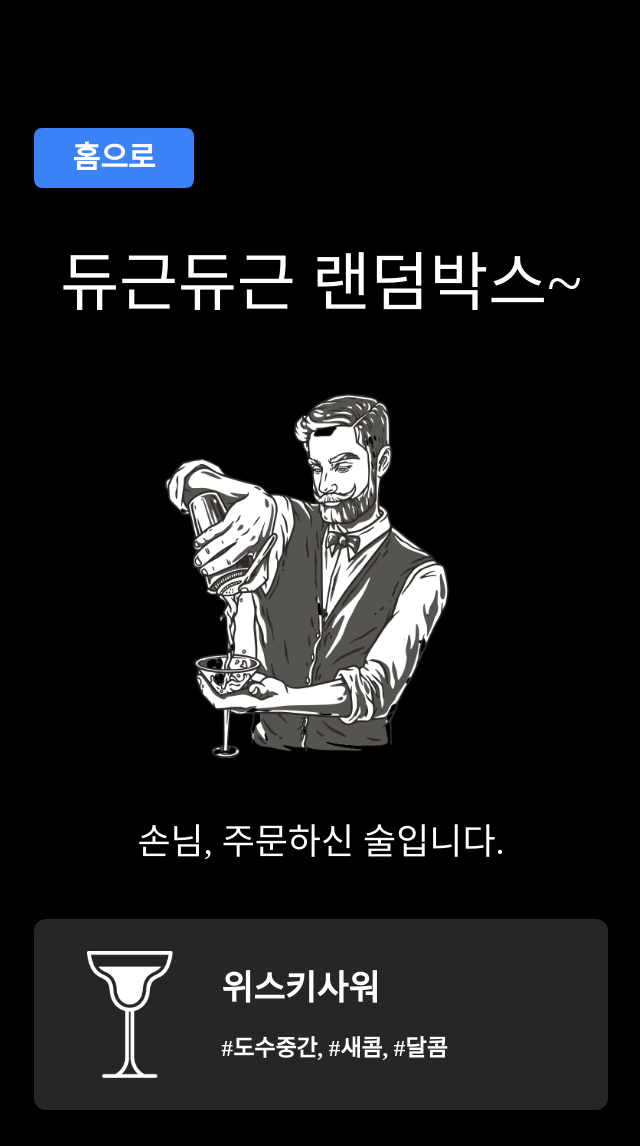
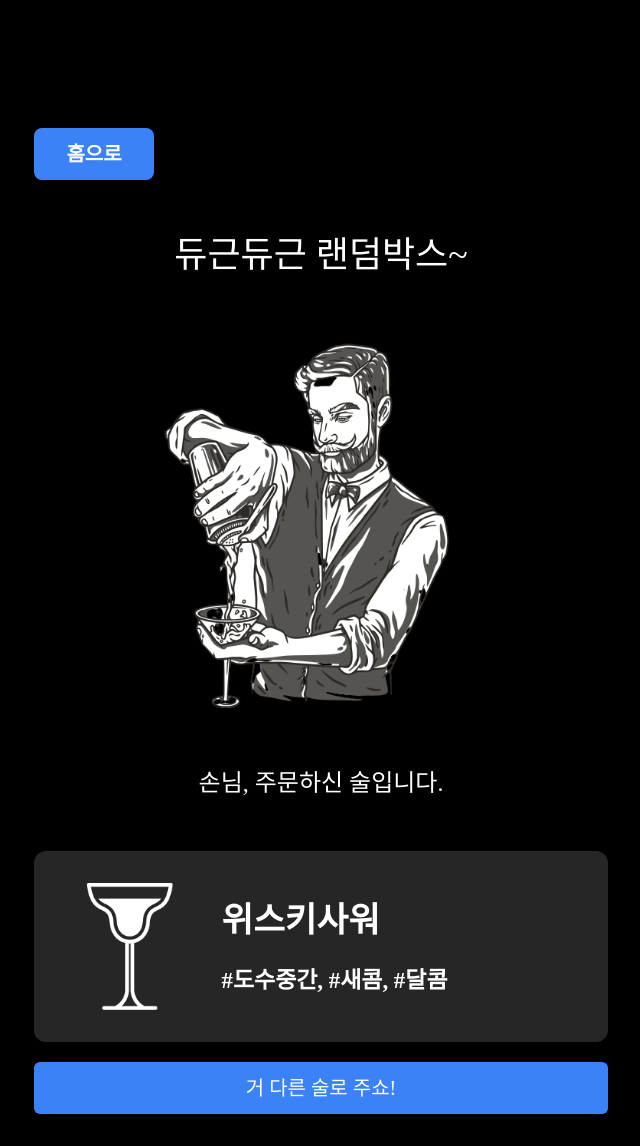
Before and after one commit to wonch0314/QuiBar, a React (Vite) app: page /random in a window 1280 px wide. Shown: the whole page, without its empty margins (319-959 px from the left). Built offline with nearby package versions, Linux system fonts and the light colour scheme; a web font is replaced by a local one.

Commit message:
fix - [x] RandomPage 버튼 사이즈 수정, 랜덤 재생성 버튼 추가 - [x] CocktailPage 버튼 사이즈, title 사이즈 수정

```diff
--- a/src/pages/cocktailpage/CocktailPage.jsx
+++ b/src/pages/cocktailpage/CocktailPage.jsx
@@ -46,7 +46,7 @@ export default function CocktailPage() {
       <button className={styles.myBtn} onClick={() => navigate("/main")}>
         돌아가기
       </button>
-      <p className="my-[48px] text-4xl text-center text-blue-300">{top}</p>
+      <p className="my-[48px] text-3xl text-center text-blue-300">{top}</p>
       {alcList.map((alc, ind) => {
         return <AlcCard data={alc} key={ind} />;
       })}
--- a/src/pages/cocktailpage/CocktailPage.module.css
+++ b/src/pages/cocktailpage/CocktailPage.module.css
@@ -1,3 +1,3 @@
 .myBtn {
-  @apply w-[160px] bg-blue-500 p-3 px-3 font-bold rounded-lg text-3xl;
+  @apply w-[120px] bg-blue-500 p-3 px-3 font-bold rounded-lg text-xl;
 }
--- a/src/pages/randompage/RandomPage.jsx
+++ b/src/pages/randompage/RandomPage.jsx
@@ -1,4 +1,4 @@
-import React from "react";
+import React, { useState } from "react";
 import { bartender } from "@/assets";
 import AlcCard from "@/components/atoms/AlcCard/AlcCard";
 import styles from "./RandomPage.module.css";
@@ -16,13 +16,12 @@ const getRandom = () => {
 };
 
 export default function RandomPage() {
+  const [alc, setAlc] = useState(getRandom());
   const navigate = useNavigate();
 
   useEffect(() => {
     window.scrollTo(0, 0);
   }, []);
-
-  const alc = getRandom();
 
   return (
     <>
@@ -30,10 +29,13 @@ export default function RandomPage() {
         홈으로
       </button>
       <div className={styles.frame}>
-        <p className="text-[64px] mb-[50px]">듀근듀근 랜덤박스~</p>
+        <p className="text-[36px] mb-[50px]">듀근듀근 랜덤박스~</p>
         <img className={styles.myImg} src={bartender} />
-        <p className="text-[36px] mb-[50px]">손님, 주문하신 술입니다.</p>
+        <p className="text-[24px] mb-[50px]">손님, 주문하신 술입니다.</p>
         <AlcCard data={alc} />
+        <button className={styles.newOneBtn} onClick={() => setAlc(getRandom)}>
+          거 다른 술로 주쇼!
+        </button>
       </div>
     </>
   );
--- a/src/pages/randompage/RandomPage.module.css
+++ b/src/pages/randompage/RandomPage.module.css
@@ -7,5 +7,9 @@
 }
 
 .myBtn {
-  @apply w-[160px] bg-blue-500 p-3 px-3 font-bold rounded-lg text-3xl;
+  @apply w-[120px] bg-blue-500 p-3 px-3 font-bold rounded-lg text-xl;
 }
+
+.newOneBtn {
+  @apply text-center w-full bg-blue-500 p-3 text-xl rounded-md mb-[32px];
+}
```
